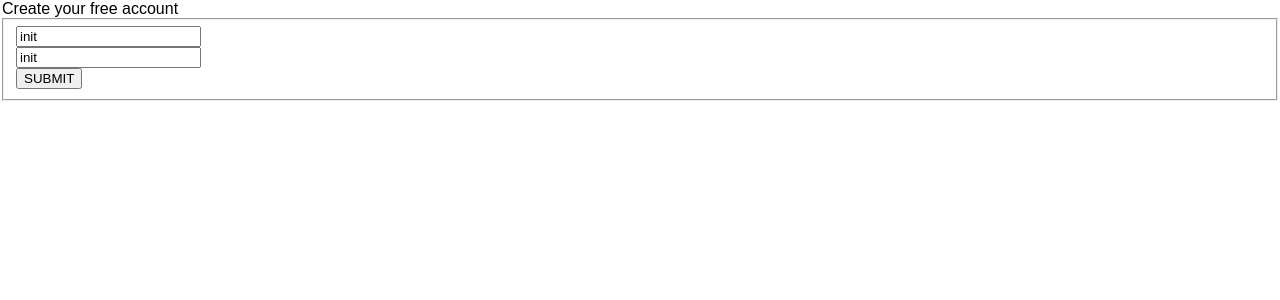
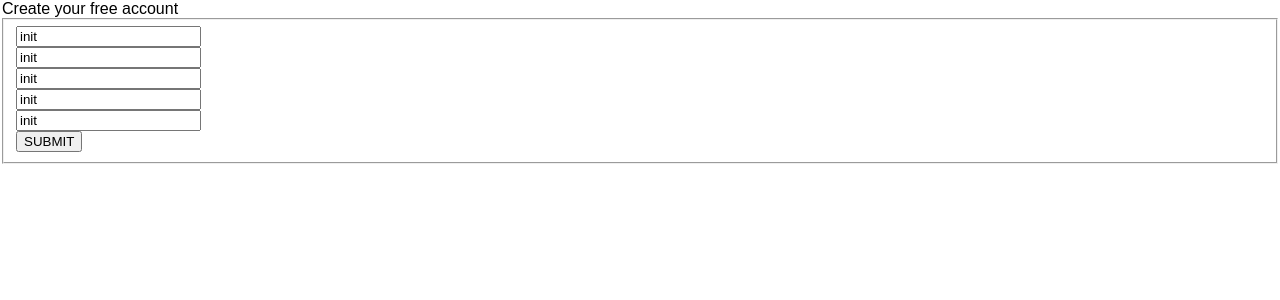
Before and after one commit to Potrimpo/spo-devtest, a React (Create React App) app: page / in a window 1280 px wide. Shown: the top 300 px of the page. Built offline with nearby package versions, Linux system fonts and the light colour scheme.

Commit message:
Rest of the fields added + tests for bad input & error display

```diff
--- a/src/AccountForm.js
+++ b/src/AccountForm.js
@@ -1,5 +1,5 @@
 import React, { Component } from 'react';
-import NameField from './Form/NameField';
+import FormField from './FormField';
 
 const defaultField = {
   value: "init",
@@ -12,24 +12,47 @@ class AccountForm extends Component {
 
     this.state = {
       firstName: defaultField,
-      lastName: defaultField
+      lastName: defaultField,
+      username: defaultField,
+      password: defaultField,
+      email: defaultField
     }
 
     this.setValueOrError = this.setValueOrError.bind(this)
     this.setFirstName = this.setFirstName.bind(this)
     this.setLastName = this.setLastName.bind(this)
+    this.setUsername = this.setUsername.bind(this)
+    this.setPassword = this.setPassword.bind(this)
+    this.setEmail = this.setEmail.bind(this)
     this.submit = this.submit.bind(this)
   }
 
-  static nameValidation = name =>
-    /[^A-Z]/i.test(name) ?
-      "Name can only contain upper and lowercase letters" :
-      false
 
   static requiredField = val =>
     val.length === 0 ?
       "This field is required" :
       false
+
+  static nameValidation = name =>
+    /[^A-Z]/i.test(name) ?
+      "Name may only contain upper and lowercase characters" :
+      false
+
+  static usernameValidation = username =>
+    /[^a-z_.]/.test(username) ?
+      "Username can only contain lowercase letters, underscores, and periods" :
+      false
+
+  static passwordValidation = passw =>
+    passw.length < 8 ?
+      "Password must be longer than 8 characters" :
+      false
+
+  static emailValidation = email =>
+    // this is nightmarish
+    /[a-z0-9_.!#$%&'*+-/=?^_`{|}~]+[a-z0-9_!#$%&'*+-/=?^_`{|}~]@[a-z]+[a-z-.]*[a-z]+/.test(email) ?
+      false :
+      "Must be a valid email address"
 
   static fieldValidation(val, field) {
     const fieldNotPresent = AccountForm.requiredField(val)
@@ -42,9 +65,33 @@ class AccountForm extends Component {
       case "lastName":
         return AccountForm.nameValidation(val)
 
+      case "username":
+        return  AccountForm.usernameValidation(val)
+
+      case "password":
+        return AccountForm.passwordValidation(val)
+
+      case "email":
+        return AccountForm.emailValidation(val)
+
       default:
         throw new Error("attempting to validate an unknown field")
     }
+  }
+
+  fullValidationSweep() {
+    const errorList = []
+    for (const field in this.state) {
+      const hasError = AccountForm.fieldValidation(this.state[field].value, field)
+
+      if (hasError) {
+        // display the error for the user
+        this.setValueOrError(this.state[field].value, field)
+        errorList.push(hasError)
+      }
+    }
+
+    return errorList
   }
 
   setValueOrError(name, field) {
@@ -64,7 +111,28 @@ class AccountForm extends Component {
     return this.setValueOrError(event.target.value, 'lastName')
   }
 
-  submit() {
+  setUsername(event) {
+    return this.setValueOrError(event.target.value, 'username')
+  }
+
+  setPassword(event) {
+    return this.setValueOrError(event.target.value, 'password')
+  }
+
+  setEmail(event) {
+    return this.setValueOrError(event.target.value, 'email')
+  }
+
+  submit(e) {
+    e.preventDefault()
+
+    const errors = this.fullValidationSweep()
+
+    if (errors.length === 0) {
+      console.log("this is the winning path")
+    } else {
+      console.error("there is an incorrect field", errors)
+    }
   }
 
   render() {
@@ -72,19 +140,39 @@ class AccountForm extends Component {
       <form>
         <legend>Create your free account</legend>
         <fieldset>
-          <NameField
-            type="firstname"
+          <FormField
+            type="firstName"
             value={this.state.firstName.value}
             error={this.state.firstName.error}
             onChange={this.setFirstName}
             />
-          <NameField
-            type="lastname"
+          <FormField
+            type="lastName"
             value={this.state.lastName.value}
             error={this.state.lastName.error}
             onChange={this.setLastName}
             />
-            <input type="submit" value="SUBMIT" onPress={this.submit} />
+          <FormField
+            type="username"
+            value={this.state.username.value}
+            error={this.state.username.error}
+            onChange={this.setUsername}
+            />
+          <FormField
+            type="password"
+            value={this.state.password.value}
+            error={this.state.password.error}
+            onChange={this.setPassword}
+            />
+          <FormField
+            type="email"
+            value={this.state.email.value}
+            error={this.state.email.error}
+            onChange={this.setEmail}
+            />
+            <button id="account-form-submit" type="submit" onClick={this.submit}>
+              SUBMIT
+            </button>
         </fieldset>
       </form>
     );
--- a/src/Form/NameField.js
+++ b/src/FormField.js
@@ -1,7 +1,7 @@
 import React, { Component } from 'react';
 import PropTypes from 'prop-types';
 
-class NameField extends Component {
+class FormField extends Component {
   render() {
     return (
       <div id={this.props.type}>
@@ -16,7 +16,7 @@ class NameField extends Component {
   }
 }
 
-  NameField.propTypes = {
+FormField.propTypes = {
   type: PropTypes.string,
   value: PropTypes.string,
   error: PropTypes.oneOfType([
@@ -26,4 +26,4 @@ class NameField extends Component {
   onChange: PropTypes.func
 }
 
-export default NameField;
+export default FormField;
```
Also changed, not shown: 1 other file (tests, documents, lock files or other folders). Lines whose indentation alone changed are shown as unchanged.
